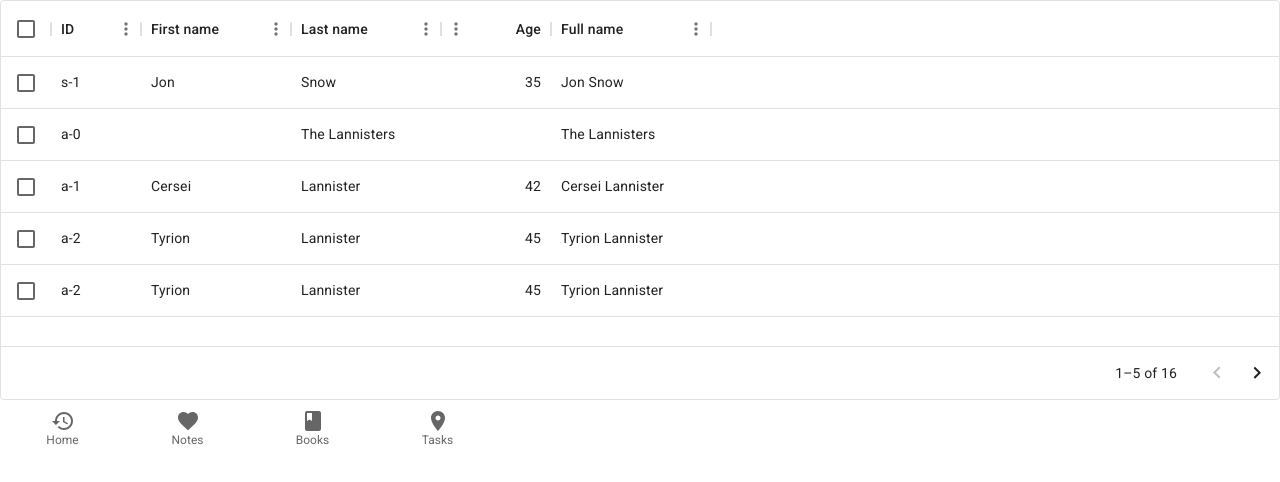
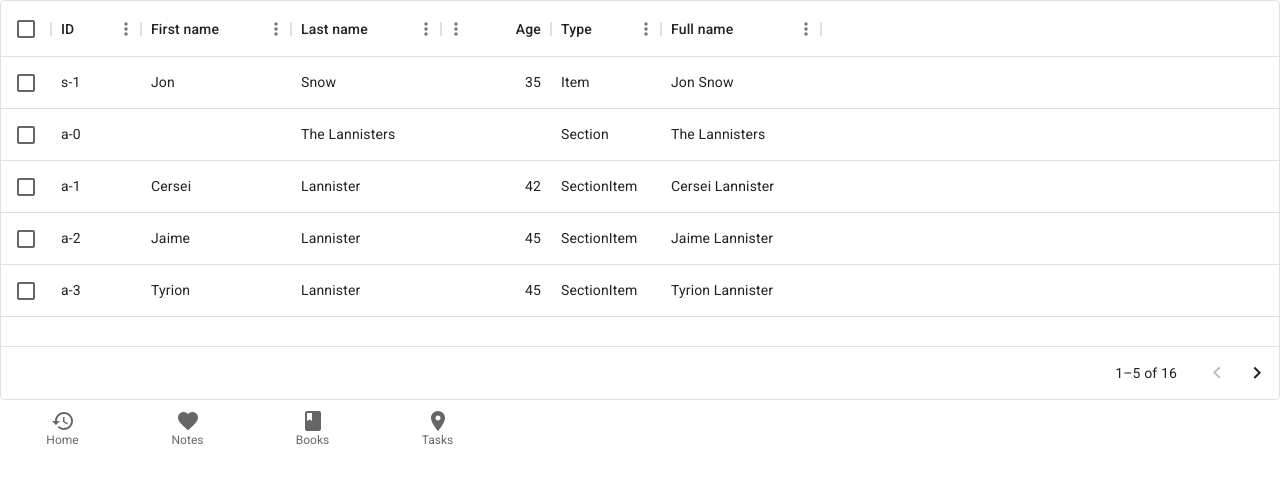
Before and after one commit to ogvlad/react-en-pure, a React app: page /notes in a window 1280 px wide. Shown: the top 482 px of the page. Built offline with nearby package versions, Linux system fonts and the light colour scheme; what @atlaskit/theme would draw is missing.

Commit message:
Notes: drop

```diff
--- a/src/features/Notes/CustomRow.tsx
+++ b/src/features/Notes/CustomRow.tsx
@@ -5,7 +5,7 @@ import { useDrag } from 'react-dnd'
 export const CustomRow = (props: any) => {
 
   const { row } = props
-  console.debug("CustomRow", row)
+  // console.debug("CustomRow", row)
 
   const [{ opacity }, drag] = useDrag(
     () => ({
--- /dev/null
+++ b/src/features/Notes/DataTable.tsx
@@ -0,0 +1,58 @@
+import * as React from "react"
+import Box from "@mui/material/Box"
+import { DataGrid } from "@mui/x-data-grid"
+import { useDrop } from "react-dnd"
+
+import { CustomRow } from "./CustomRow"
+import { getData } from "./getData"
+import { getColumns } from "./getColumns"
+import { ItemTypes } from "./types/ItemTypes"
+import { useState } from "react"
+import { DustbinState } from "./types/DustbinState"
+import { BoxState } from "./types/BoxState"
+
+export const DataTable = () => {
+
+  const [targets, setTargets] = useState<DustbinState[]>([
+    { name: "Table", accepts: [ItemTypes.Item, ItemTypes.Section, ItemTypes.SowisoSet], lastDroppedItem: null },
+    { name: "Section", accepts: [ItemTypes.SectionItem], lastDroppedItem: null },
+    { name: "Sowiso", accepts: [ItemTypes.SowisoItem], lastDroppedItem: null },
+  ])
+
+  const [rows] = useState<BoxState[]>(getData())
+
+  const onDrop = (item: any) => {
+    console.debug(item)
+  }
+
+  const [{ isOver, canDrop }, drop] = useDrop({
+    accept: [ItemTypes.Item, ItemTypes.Section, ItemTypes.SowisoSet],
+    drop: onDrop,
+    collect: (monitor) => ({
+      isOver: monitor.isOver(),
+      canDrop: monitor.canDrop(),
+    }),
+  })
+
+  return (
+    <Box ref={drop} sx={{ height: 400, width: "100%" }}>
+      <DataGrid
+        rows={rows}
+        columns={getColumns()}
+        initialState={{
+          pagination: {
+            paginationModel: {
+              pageSize: 5,
+            },
+          },
+        }}
+        slots={{
+          row: CustomRow,
+        }}
+        pageSizeOptions={[5]}
+        checkboxSelection
+        disableRowSelectionOnClick
+      />
+    </Box>
+  )
+}
--- a/src/features/Notes/getColumns.ts
+++ b/src/features/Notes/getColumns.ts
@@ -22,6 +22,12 @@ export const getColumns = (): GridColDef[] => [
     editable: true,
   },
   {
+    field: 'type',
+    headerName: 'Type',
+    type: 'string',
+    width: 110,
+  },
+  {
     field: 'fullName',
     headerName: 'Full name',
     description: 'This column has a value getter and is not sortable.',
--- a/src/features/Notes/getData.ts
+++ b/src/features/Notes/getData.ts
@@ -7,7 +7,7 @@ export const getData = (): BoxState[] => [
   { id: "a-0", lastName: 'The Lannisters', firstName: '', age: null, type: ItemTypes.Section },
   { id: "a-1", lastName: 'Lannister', firstName: 'Cersei', age: 42, type: ItemTypes.SectionItem },
   { id: "a-2", lastName: 'Lannister', firstName: 'Jaime', age: 45, type: ItemTypes.SectionItem },
-  { id: "a-2", lastName: 'Lannister', firstName: 'Tyrion', age: 45, type: ItemTypes.SectionItem },
+  { id: "a-3", lastName: 'Lannister', firstName: 'Tyrion', age: 45, type: ItemTypes.SectionItem },
 
   { id: "b-0", lastName: 'The Starks', firstName: '', age: null, type: ItemTypes.Section },
   { id: "b-1", lastName: 'Stark', firstName: 'Arya', age: 16, type: ItemTypes.SectionItem },
--- a/src/features/Notes/index.tsx
+++ b/src/features/Notes/index.tsx
@@ -1,50 +1,15 @@
 import * as React from 'react';
-import Box from '@mui/material/Box';
-import { DataGrid } from '@mui/x-data-grid';
-import { DndProvider } from 'react-dnd'
+import { DndProvider, useDrop } from "react-dnd"
 import { HTML5Backend } from 'react-dnd-html5-backend'
-
-import { CustomRow } from "./CustomRow"
 import { Root } from "../../shared/Root"
-import { getData } from "./getData"
-import { getColumns } from "./getColumns"
-import { ItemTypes } from "./types/ItemTypes"
-import { useState } from "react"
-import { DustbinState } from "./types/DustbinState"
-import { BoxState } from "./types/BoxState"
+import { DataTable } from "./DataTable"
 
 export const TheNotes = () => {
-
-  const [targets, setTargets] = useState<DustbinState[]>([
-    { name: "Table", accepts: [ItemTypes.Item, ItemTypes.Section, ItemTypes.SowisoSet], lastDroppedItem: null },
-    { name: "Section", accepts: [ItemTypes.SectionItem], lastDroppedItem: null },
-    { name: "Sowiso", accepts: [ItemTypes.SowisoItem], lastDroppedItem: null },
-  ])
-
-  const [rows] = useState<BoxState[]>(getData())
 
   return (
     <Root>
       <DndProvider backend={HTML5Backend}>
-        <Box sx={{ height: 400, width: '100%' }}>
-          <DataGrid
-            rows={rows}
-            columns={getColumns()}
-            initialState={{
-              pagination: {
-                paginationModel: {
-                  pageSize: 5,
-                },
-              },
-            }}
-            slots={{
-              row: CustomRow,
-            }}
-            pageSizeOptions={[5]}
-            checkboxSelection
-            disableRowSelectionOnClick
-          />
-        </Box>
+        <DataTable />
       </DndProvider>
     </Root>
   );
```
